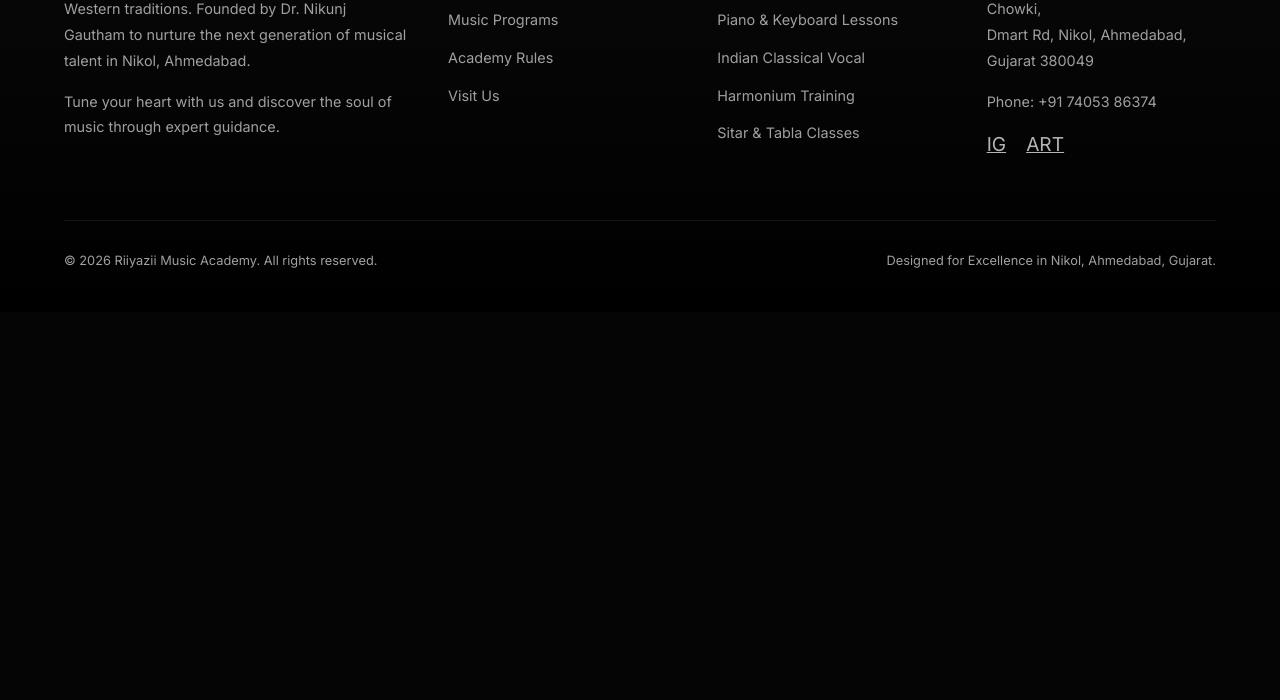
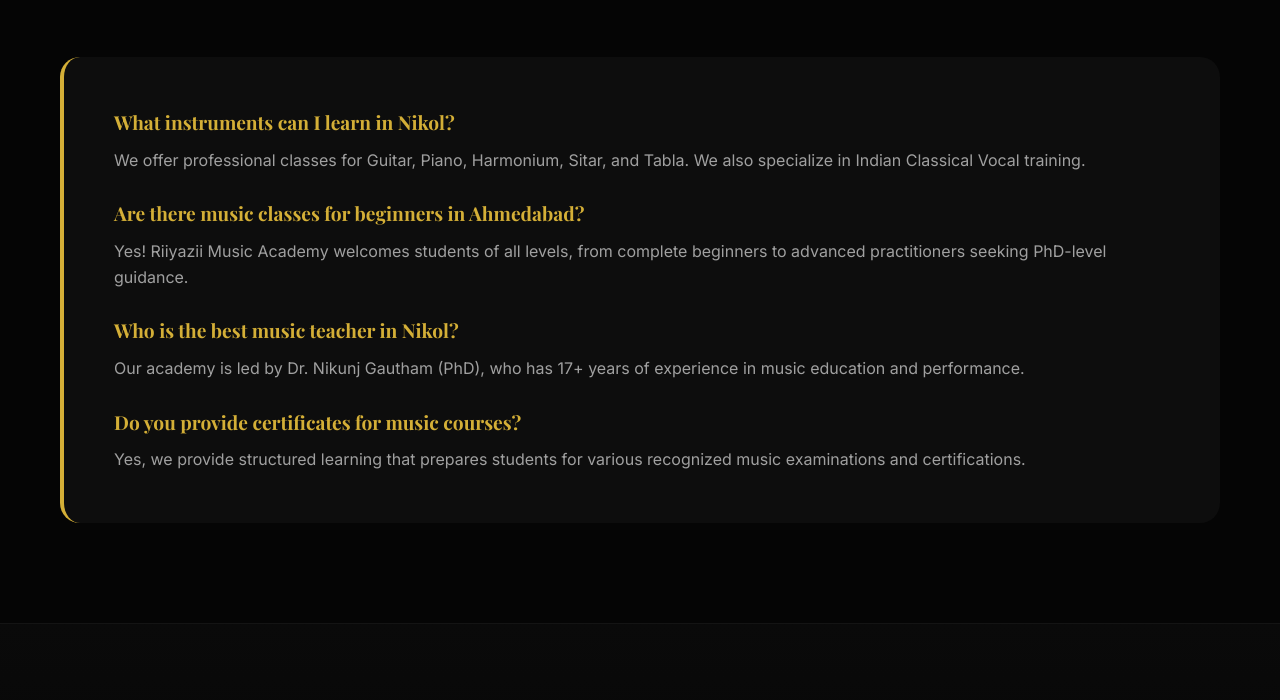
Before and after one commit to drdhavaltrivedi/riiyazi, a website built with Vite: page index.html in a window 1280 px wide. Shown: the part 4607-5307 px from the top of the page. Before the commit the page ends 4919 px from the top, so only its background shows below. Built offline with nearby package versions, Linux system fonts and the light colour scheme; a web font is replaced by a local one.

Commit message:
Enhanced footer social links and added visible FAQ section for improved SEO/AEO

```diff
--- a/index.html
+++ b/index.html
@@ -292,6 +292,29 @@
     </div>
   </section>
 
+  <!-- FAQ Section for AEO -->
+  <section id="faq" class="animate-on-scroll">
+    <h2 class="section-title">Common Questions</h2>
+    <div class="rules-container" style="background: var(--card-bg); border-left: 4px solid var(--primary-gold);">
+      <div class="faq-item" style="margin-bottom: 25px;">
+        <h3 style="font-size: 1.2rem; color: var(--primary-gold); margin-bottom: 10px;">What instruments can I learn in Nikol?</h3>
+        <p style="color: var(--text-muted);">We offer professional classes for Guitar, Piano, Harmonium, Sitar, and Tabla. We also specialize in Indian Classical Vocal training.</p>
+      </div>
+      <div class="faq-item" style="margin-bottom: 25px;">
+        <h3 style="font-size: 1.2rem; color: var(--primary-gold); margin-bottom: 10px;">Are there music classes for beginners in Ahmedabad?</h3>
+        <p style="color: var(--text-muted);">Yes! Riiyazii Music Academy welcomes students of all levels, from complete beginners to advanced practitioners seeking PhD-level guidance.</p>
+      </div>
+      <div class="faq-item" style="margin-bottom: 25px;">
+        <h3 style="font-size: 1.2rem; color: var(--primary-gold); margin-bottom: 10px;">Who is the best music teacher in Nikol?</h3>
+        <p style="color: var(--text-muted);">Our academy is led by Dr. Nikunj Gautham (PhD), who has 17+ years of experience in music education and performance.</p>
+      </div>
+      <div class="faq-item">
+        <h3 style="font-size: 1.2rem; color: var(--primary-gold); margin-bottom: 10px;">Do you provide certificates for music courses?</h3>
+        <p style="color: var(--text-muted);">Yes, we provide structured learning that prepares students for various recognized music examinations and certifications.</p>
+      </div>
+    </div>
+  </section>
+
   <footer>
     <div class="footer-container">
       <div class="footer-column">
@@ -323,8 +346,8 @@
         <p>606 Golden Square, Kalyan Chowki,<br>Dmart Rd, Nikol, Ahmedabad,<br>Gujarat 380049</p>
         <p>Phone: <a href="tel:07405386374" style="color: var(--text-muted); text-decoration: none;">+91 74053 86374</a></p>
         <div class="footer-social">
-          <a href="https://www.instagram.com/riiyazii_music_academy/" target="_blank" title="Academy Instagram">IG</a>
-          <a href="https://www.instagram.com/dr.nikunjgautham/" target="_blank" title="Artist Instagram">ART</a>
+          <a href="https://www.instagram.com/riiyazii_music_academy/" target="_blank" class="social-btn">Instagram Academy</a>
+          <a href="https://www.instagram.com/dr.nikunjgautham/" target="_blank" class="social-btn">Instagram Artist</a>
         </div>
       </div>
     </div>
--- a/style.css
+++ b/style.css
@@ -401,20 +401,29 @@ footer {
 
 .footer-social {
   display: flex;
-  gap: 20px;
+  flex-direction: column;
+  gap: 10px;
+  margin-top: 20px;
 }
 
-.footer-social a {
+.social-btn {
+  display: inline-block;
+  padding: 8px 15px;
+  background: var(--card-bg);
+  border: 1px solid var(--glass-border);
   color: var(--text-main);
-  font-size: 1.2rem;
+  text-decoration: none;
+  border-radius: 5px;
+  font-size: 0.8rem;
   transition: var(--transition);
-  opacity: 0.7;
+  text-align: center;
 }
 
-.footer-social a:hover {
-  color: var(--primary-gold);
-  opacity: 1;
-  transform: translateY(-3px);
+.social-btn:hover {
+  background: var(--primary-gold);
+  color: #000;
+  border-color: var(--primary-gold);
+  transform: translateY(-2px);
 }
 
 /* Responsive */
```
